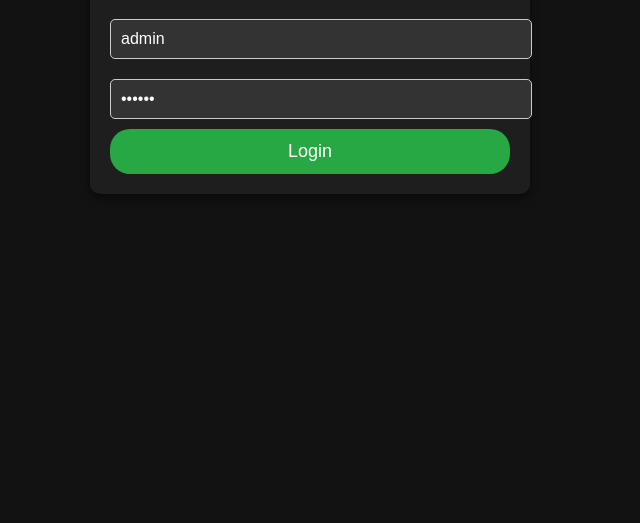
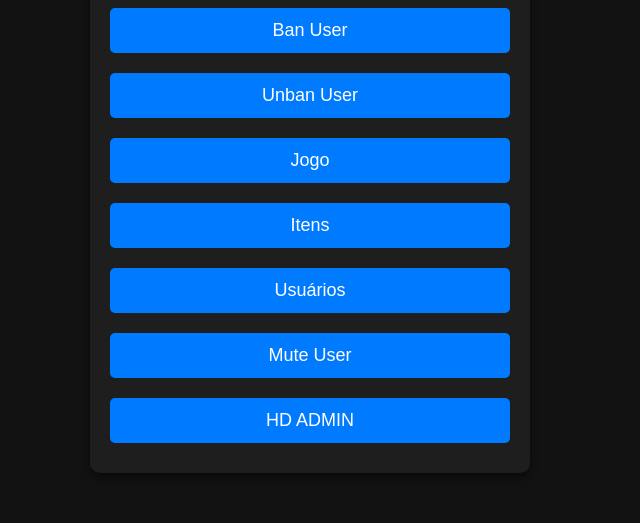
Before and after one commit to Username5172/bloxonfig, a plain HTML site: page index.html in a window 1280 px wide. Shown: the part 507-1030 px from the top of the page, without its empty margins (330-970 px from the left). Before the commit the page ends 800 px from the top, so only its background shows below. Drawn offline with Linux system fonts and the light colour scheme.

Commit message:
Update index.html

```diff
--- a/index.html
+++ b/index.html
@@ -41,8 +41,8 @@
       color: #ccc; /* Texto de parágrafo em cinza claro */
     }
 
-    /* Estilo para a tela de login */
-    .login-container {
+    /* Estilo para o painel de administração */
+    .admin-panel {
       max-width: 400px;
       margin: 50px auto;
       padding: 20px;
@@ -54,40 +54,38 @@
       transition: opacity 1s ease-in-out;
     }
 
-    .login-container.show {
+    .admin-panel.show {
       opacity: 1;
       visibility: visible;
     }
 
-    input {
-      width: 100%;
-      padding: 10px;
-      margin: 10px 0;
-      border: 1px solid #ccc;
-      border-radius: 5px;
-      background-color: #333;
-      color: white;
+    .admin-panel h2 {
+      font-size: 30px;
+      font-weight: bold; /* Texto em negrito */
+      margin-bottom: 20px;
     }
 
-    button {
+    .admin-panel button {
       width: 100%;
       padding: 12px;
-      background-color: #28a745; /* Cor verde */
+      margin: 10px 0;
+      background-color: #007bff;
       color: white;
       border: none;
-      border-radius: 20px; /* Botão mais redondo */
+      border-radius: 5px;
       cursor: pointer;
       font-size: 18px;
       transition: background-color 0.3s;
     }
 
-    button:hover {
-      background-color: #218838; /* Cor verde mais escuro ao passar o mouse */
+    .admin-panel button:hover {
+      background-color: #0056b3; /* Cor do botão ao passar o mouse */
     }
 
-    .login-container input {
-      font-size: 16px;
+    .admin-panel button:focus {
+      outline: none;
     }
+
   </style>
 </head>
 <body>
@@ -99,26 +97,28 @@
     <p>Bem-vindo ao painel de administração do Roblox Config.</p>
   </div>
 
-  <!-- Tela de Login -->
-  <div id="login-screen" class="login-container">
-    <h1>Login</h1>
-    <form action="#" method="post">
-      <input type="text" id="username" name="username" value="admin" placeholder="Username" required>
-      <input type="password" id="password" name="password" value="roblox" placeholder="Password" required>
-      <button type="submit">Login</button>
-    </form>
+  <!-- Painel de Administração -->
+  <div id="admin-panel" class="admin-panel">
+    <h2>Painel de Administração</h2>
+    <button>Ban User</button>
+    <button>Unban User</button>
+    <button>Jogo</button>
+    <button>Itens</button>
+    <button>Usuários</button>
+    <button>Mute User</button>
+    <button>HD ADMIN</button>
   </div>
 
   <script>
-    // Função para fazer a transição para a tela de login
+    // Função para fazer a transição para o painel de administração
     setTimeout(function() {
       // Esconde a tela inicial com transição
       document.getElementById("initial-screen").style.opacity = "0";
       document.getElementById("initial-screen").style.visibility = "hidden";
 
-      // Exibe a tela de login com transição suave
-      document.getElementById("login-screen").classList.add("show");
-    }, 3000); // Espera 3 segundos antes de mudar
+      // Exibe o painel de administração com transição suave
+      document.getElementById("admin-panel").classList.add("show");
+    }, 3000); // Espera 3 segundos antes de mudar para o painel
   </script>
 
 </body>
```
